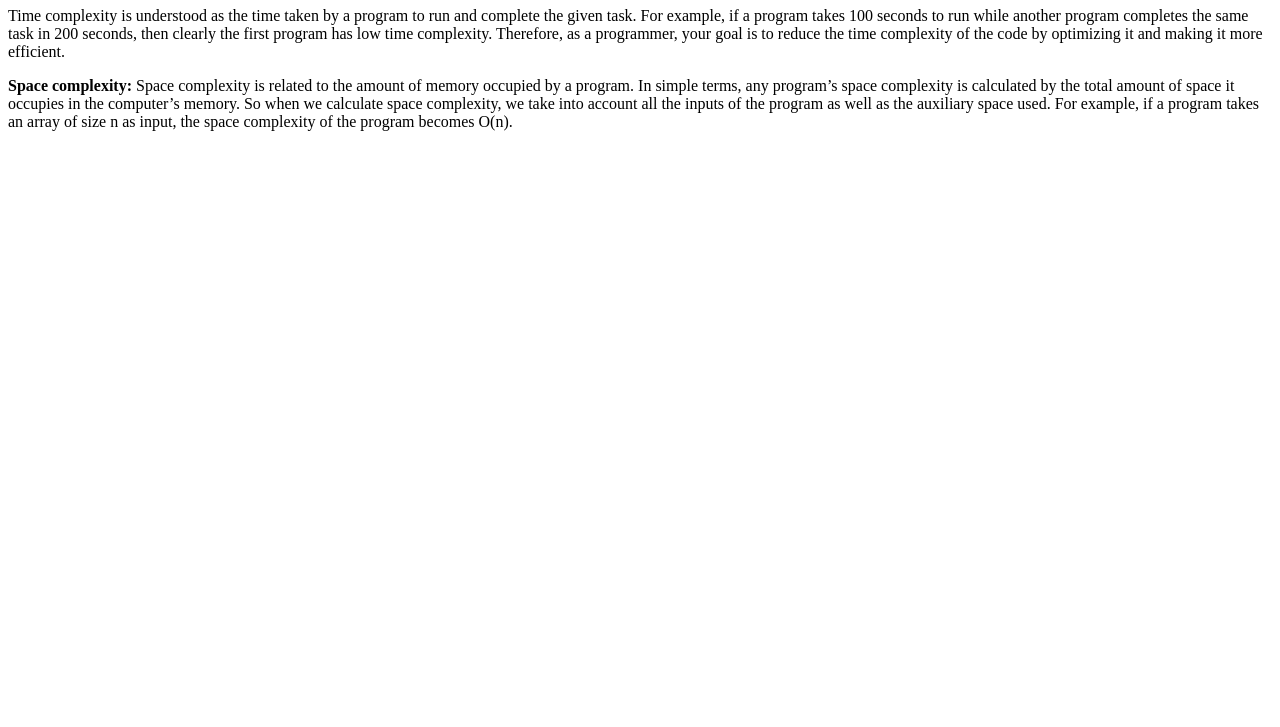
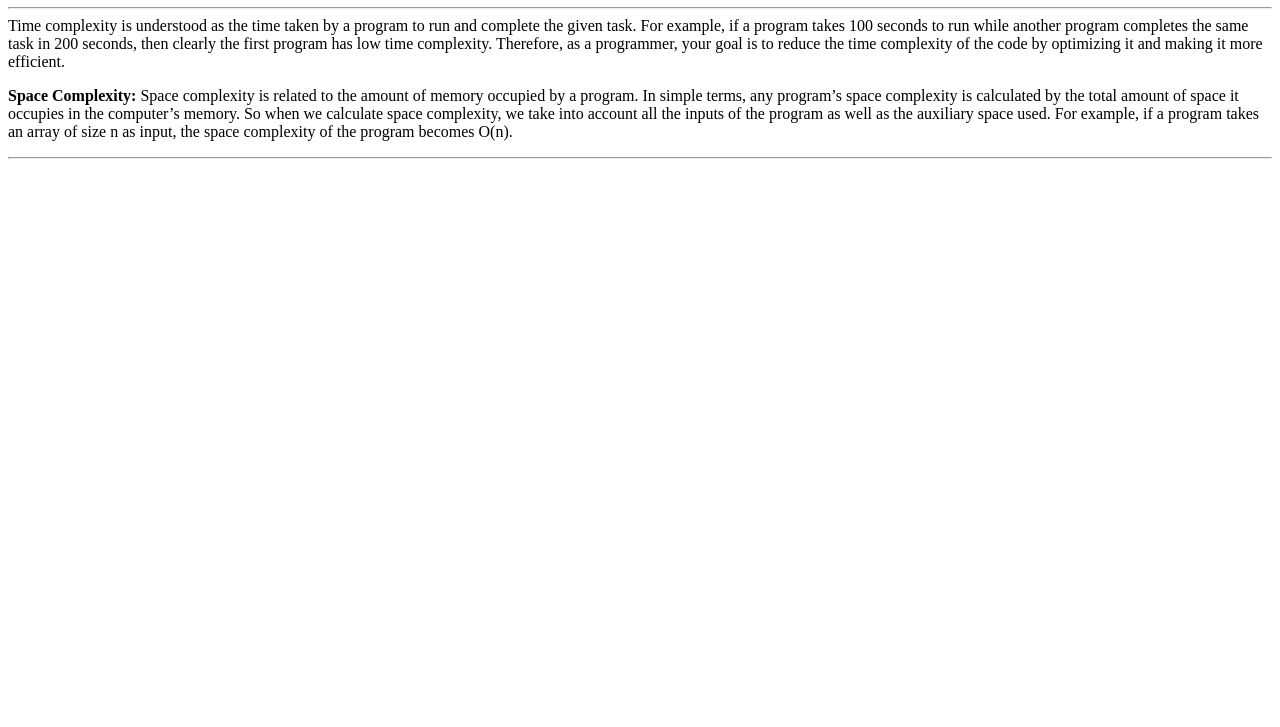
Before and after one commit to acciojob/time-and-space-complexity-Gunjan-dhande, a website: page main.html in a window 1280 px wide. Shown: the part 73-800 px from the top of the page. Drawn offline with Linux system fonts and the light colour scheme.

Commit message:
created a submission

```diff
--- a/main.html
+++ b/main.html
@@ -1,15 +1,25 @@
 <!DOCTYPE html>
+
 <html>
+
 <head>
-  <title>Time and Space Complexity</title>
+	<link rel="stylesheet" href="styles.css">
 </head>
+
 <body>
-  <h1>Time and Space Complexity</h1>
-  <p>
-    Time complexity is understood as the time taken by a program to run and complete the given task. For example, if a program takes 100 seconds to run while another program completes the same task in 200 seconds, then clearly the first program has low time complexity. Therefore, as a programmer, your goal is to reduce the time complexity of the code by optimizing it and making it more efficient.
-  </p>
-  <p>
-    <b>Space complexity:</b> Space complexity is related to the amount of memory occupied by a program. In simple terms, any program’s space complexity is calculated by the total amount of space it occupies in the computer’s memory. So when we calculate space complexity, we take into account all the inputs of the program as well as the auxiliary space used. For example, if a program takes an array of size n as input, the space complexity of the program becomes O(n).
-  </p>
+	<p><h1>Time and Space Complexity</h1>
+		<hr>
+	Time complexity is understood as the time taken by a program to run and complete the given task. For example, if a program takes 100 seconds to run while another program completes the same task in 200 seconds, then clearly the first program has low time complexity. Therefore, as a programmer, your goal is to reduce the time complexity of the code by optimizing it and making it more efficient.
+	</p>
+
+	<p>
+<b>Space Complexity:</b> Space complexity is related to the amount of memory occupied by a program. In simple terms, any program’s space complexity is calculated by the total amount of space it occupies in the computer’s memory. So when we calculate space complexity, we take into account all the inputs of the program as well as the auxiliary space used. For example, if a program takes an array of size n as input, the space complexity of the program becomes O(n).
+	</p>
+<hr>
+	<!-- the entire body must be written by student -->
+    <script type="text/javascript" src="./script.js">
+</script>
+
 </body>
+
 </html>
```
